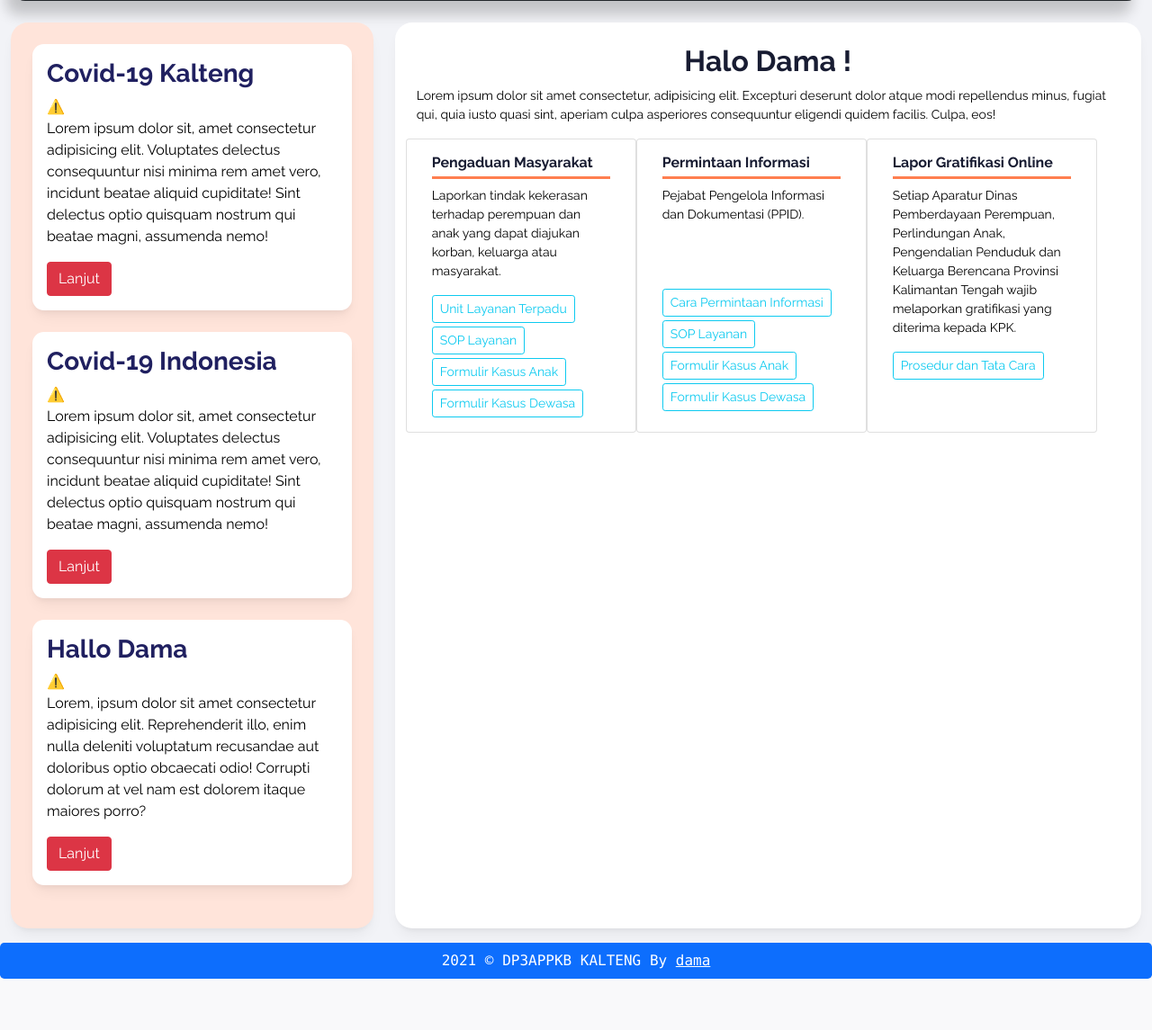
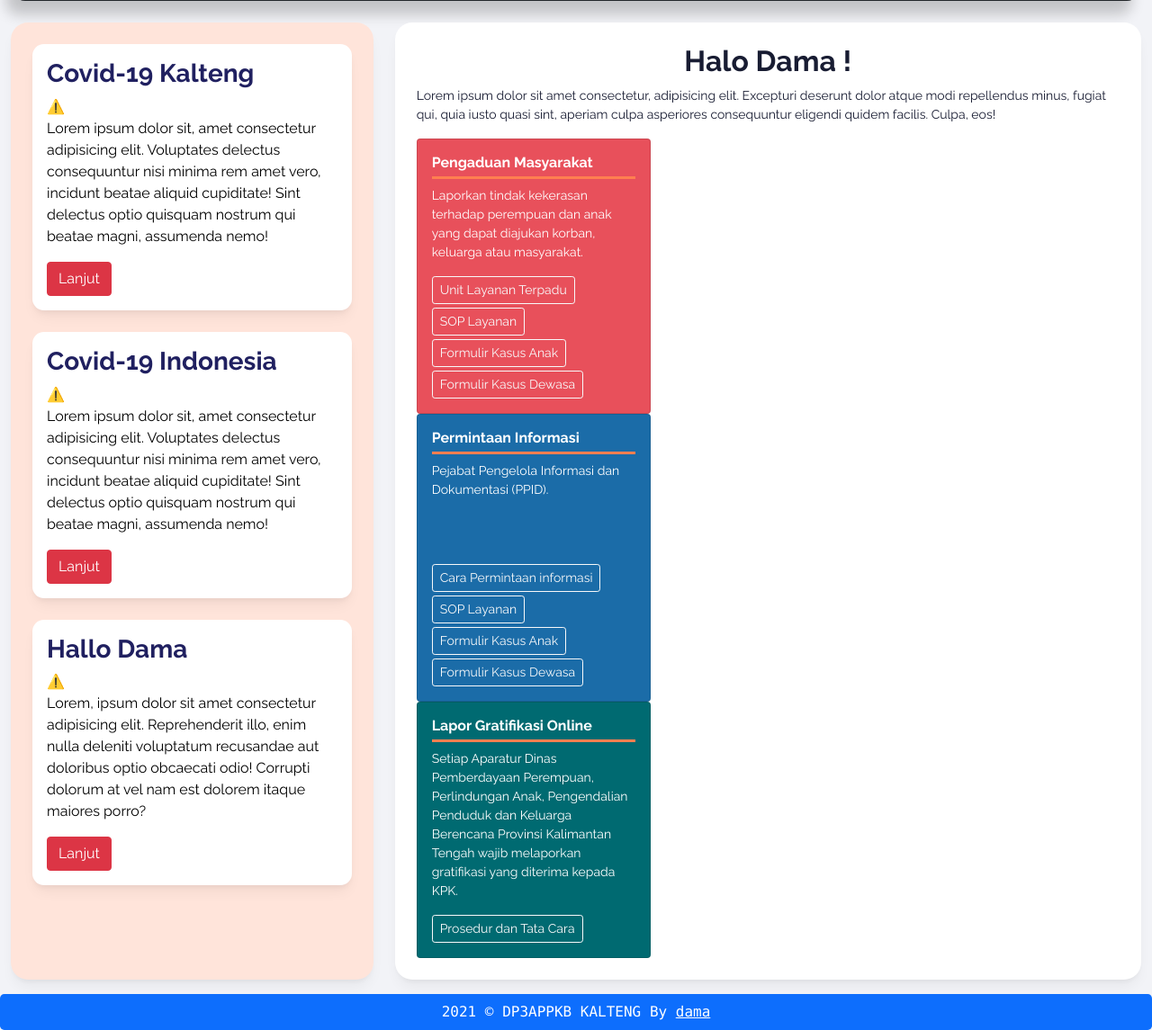
Before and after one commit to damaputraa/DP3APPKB-KALTENG, a PHP site: page /public/html/main.html in a window 1280 px wide. Shown: the part 839-1984 px from the top of the page at 90% size. Before the commit the page ends 1927 px from the top, so only its background shows below. Run offline with PHP 8.4, Linux system fonts and the light colour scheme; some web fonts are replaced.

Commit message:
14 April 2021 jam 4 shubuh

```diff
--- a/public/css/main.css
+++ b/public/css/main.css
@@ -53,7 +53,6 @@ nav {
 .kotak-kiri p {
 	font-size: 14px;
 	font-weight: 500;
-	color: #000000;
 }
 
 .kotak-kanan{
@@ -93,6 +92,10 @@ a:hover{
 	opacity: 0.8;
 }
 
+#head-atas {
+	position: sticky; top: 0;
+	z-index: 10;
+}
 
 @media (max-width: 500px) {
 	#head-atas {
--- a/public/html/main.html
+++ b/public/html/main.html
@@ -1,5 +1,6 @@
 <!DOCTYPE html>
 <html lang="en">
+
 <head>
 	<meta charset="utf-8">
 	<meta name="viewport" content="width=device-width, initial-scale=1">
@@ -42,7 +43,7 @@
 <body class="main-page">
 	<main>
 		<!-- Format halaman -->
-		<div class="container-fluid">
+		<div class="container-fluid content">
 			<!-- Header Atas -->
 			<div class="container-fluid border-2">
 				<header
@@ -62,7 +63,9 @@
 			</div>
 
 			<!-- Navigasi Bar -->
-			<nav id="head-atas" class="navbar navbar-dark navbar-expand-lg justify-content-center btco-hover-menu rounded-2 fw-bold" style="background-color: #413c69;">
+			<nav id="head-atas"
+				class="navbar navbar-dark navbar-expand-lg justify-content-center btco-hover-menu rounded-2 fw-bold"
+				style="background-color: #413c69;">
 				<div class="container-fluid ">
 					<a class="navbar-brand" href="#">DP3APPKB</a>
 					<button class="navbar-toggler" type="button" data-bs-toggle="collapse"
@@ -201,7 +204,9 @@
 				</div>
 				<div class="carousel-inner">
 					<div class="carousel-item active">
-							<lottie-player class="" src="https://assets8.lottiefiles.com/packages/lf20_2v2beqrh.json" width="100%" mode="bounce" background="#FFFFFF"  speed="1"  style="width: 100%; height: auto;"  loop autoplay></lottie-player>
+						<lottie-player class="" src="https://assets8.lottiefiles.com/packages/lf20_2v2beqrh.json" width="100%"
+							mode="bounce" background="#FFFFFF" speed="1" style="width: 100%; height: auto;" loop autoplay>
+						</lottie-player>
 						<rect width="100%" height="100%" fill="#777" alt="">
 							<div class="container">
 								<div class="carousel-caption text-start">
@@ -212,7 +217,8 @@
 							</div>
 					</div>
 					<div class="carousel-item">
-						<lottie-player src="https://assets4.lottiefiles.com/packages/lf20_ruhz5ryv.json"  background="transparent"  speed="1" width="100%"  style="width: 100%; height: auto;" bounce  loop  autoplay></lottie-player>
+						<lottie-player src="https://assets4.lottiefiles.com/packages/lf20_ruhz5ryv.json" background="transparent"
+							speed="1" width="100%" style="width: 100%; height: auto;" bounce loop autoplay></lottie-player>
 						<div class="container">
 							<div class="carousel-caption text-end">
 								<h1>One more for good measure.</h1>
@@ -223,7 +229,9 @@
 					</div>
 
 					<div class="carousel-item">
-							<lottie-player class="" src="https://assets8.lottiefiles.com/packages/lf20_2v2beqrh.json" width="100%" mode="bounce" background="#FFFFFF"  speed="1"  style="width: 100%; height: auto;"  loop autoplay></lottie-player>
+						<lottie-player class="" src="https://assets8.lottiefiles.com/packages/lf20_2v2beqrh.json" width="100%"
+							mode="bounce" background="#FFFFFF" speed="1" style="width: 100%; height: auto;" loop autoplay>
+						</lottie-player>
 
 						<div class="container">
 							<div class="carousel-caption">
@@ -250,20 +258,29 @@
 					<div class="h-100 p-4 kotak-kanan">
 						<div class="isi-kotak-kanan p-3 mb-4 ">
 							<h3 class="fw-bolder">Covid-19 Kalteng</h3>
-							<lottie-player src="https://assets4.lottiefiles.com/private_files/lf30_Hkcqv3.json" mode="bounce" background="transparent"  speed="1"  style="width: 100%; height: auto;"  loop  autoplay></lottie-player>
-							<p class="lh-base">Lorem ipsum dolor sit, amet consectetur adipisicing elit. Voluptates delectus consequuntur nisi minima rem amet vero, incidunt beatae aliquid cupiditate! Sint delectus optio quisquam nostrum qui beatae magni, assumenda nemo!</p>
+							<lottie-player src="https://assets4.lottiefiles.com/private_files/lf30_Hkcqv3.json" mode="bounce"
+								background="transparent" speed="1" style="width: 100%; height: auto;" loop autoplay></lottie-player>
+							<p class="lh-base">Lorem ipsum dolor sit, amet consectetur adipisicing elit. Voluptates delectus
+								consequuntur nisi minima rem amet vero, incidunt beatae aliquid cupiditate! Sint delectus optio quisquam
+								nostrum qui beatae magni, assumenda nemo!</p>
 							<button class="btn btn-danger" type="button">Lanjut</button>
 						</div>
 						<div class="isi-kotak-kanan p-3 mb-4 ">
 							<h3 class="fw-bolder">Covid-19 Indonesia</h3>
-							<lottie-player src="https://assets4.lottiefiles.com/packages/lf20_ruhz5ryv.json"  background="transparent"  speed="1"  style="width: 100%; height: auto;"  loop  autoplay></lottie-player>
-							<p class="lh-base">Lorem ipsum dolor sit, amet consectetur adipisicing elit. Voluptates delectus consequuntur nisi minima rem amet vero, incidunt beatae aliquid cupiditate! Sint delectus optio quisquam nostrum qui beatae magni, assumenda nemo!</p>
+							<lottie-player src="https://assets4.lottiefiles.com/packages/lf20_ruhz5ryv.json" background="transparent"
+								speed="1" style="width: 100%; height: auto;" loop autoplay></lottie-player>
+							<p class="lh-base">Lorem ipsum dolor sit, amet consectetur adipisicing elit. Voluptates delectus
+								consequuntur nisi minima rem amet vero, incidunt beatae aliquid cupiditate! Sint delectus optio quisquam
+								nostrum qui beatae magni, assumenda nemo!</p>
 							<button class="btn btn-danger" type="button">Lanjut</button>
 						</div>
 						<div class="isi-kotak-kanan p-3 mb-4 ">
 							<h3 class="fw-bolder">Hallo Dama</h3>
-							<lottie-player src="https://assets8.lottiefiles.com/packages/lf20_arq6m8vt.json" mode="bounce" background="transparent"  speed="2"  style="width: 100%; height: auto;"  loop  autoplay></lottie-player>
-							<p class="lh-base">Lorem, ipsum dolor sit amet consectetur adipisicing elit. Reprehenderit illo, enim nulla deleniti voluptatum recusandae aut doloribus optio obcaecati odio! Corrupti dolorum at vel nam est dolorem itaque maiores porro?</p>
+							<lottie-player src="https://assets8.lottiefiles.com/packages/lf20_arq6m8vt.json" mode="bounce"
+								background="transparent" speed="2" style="width: 100%; height: auto;" loop autoplay></lottie-player>
+							<p class="lh-base">Lorem, ipsum dolor sit amet consectetur adipisicing elit. Reprehenderit illo, enim
+								nulla deleniti voluptatum recusandae aut doloribus optio obcaecati odio! Corrupti dolorum at vel nam est
+								dolorem itaque maiores porro?</p>
 							<button class="btn btn-danger" type="button">Lanjut</button>
 						</div>
 					</div>
@@ -272,23 +289,28 @@
 					<div class="h-100 p-4 kotak-kiri">
 						<!-- <lottie-player class="" src="https://assets8.lottiefiles.com/packages/lf20_2v2beqrh.json" width="100%" mode="bounce" background="#FFFFFF"  speed="1"  style="width: 100%; height: auto;"  loop autoplay></lottie-player> -->
 						<h2 class="text-center fw-bold">Halo Dama ! </h2>
-						<p>Lorem ipsum dolor sit amet consectetur, adipisicing elit. Excepturi deserunt dolor atque modi repellendus minus, fugiat qui, quia iusto quasi sint, aperiam culpa asperiores consequuntur eligendi quidem facilis. Culpa, eos!</p>
-						<div class="row">
-						<div class="card" style="width: 16rem;">
+						<p>Lorem ipsum dolor sit amet consectetur, adipisicing elit. Excepturi deserunt dolor atque modi repellendus
+							minus, fugiat qui, quia iusto quasi sint, aperiam culpa asperiores consequuntur eligendi quidem facilis.
+							Culpa, eos!</p>
+							<div class="col-md-12" style="height: auto; width: auto;">
+								<div class="col-md-4">
+									<div class="card text-white" style=" background-color: #e8505b; color: white;">
 										<div class="card-body">
 											<h6 class="card-title fw-bold">Pengaduan Masyarakat
-									<div class="class" style="border-bottom-style: solid;
-								border-bottom-color: coral; padding: 3px;"></div>
+												<div class="class" style="border-bottom-style: solid;border-bottom-color: coral; padding: 3px;"></div>
 											</h6>
 
-								<p class="card-text">Laporkan tindak kekerasan terhadap perempuan dan anak yang dapat diajukan korban, keluarga atau masyarakat.</p>
-								<a href="#" class="card-link btn btn-outline-info btn-sm mb-1">Unit Layanan Terpadu</a><br>
-								<a href="#" class="card-link btn btn-outline-info btn-sm mb-1">SOP Layanan</a><br>
-								<a href="#" class="card-link btn btn-outline-info btn-sm mb-1">Formulir Kasus Anak</a><br>
-								<a href="#" class="card-link btn btn-outline-info btn-sm">Formulir Kasus Dewasa</a>
+											<p class="card-text">Laporkan tindak kekerasan terhadap perempuan dan anak yang dapat diajukan
+												korban, keluarga atau masyarakat.</p>
+											<a href="#" class="card-link btn btn-outline-light btn-sm mb-1">Unit Layanan Terpadu</a><br>
+											<a href="#" class="card-link btn btn-outline-light btn-sm mb-1">SOP Layanan</a><br>
+											<a href="#" class="card-link btn btn-outline-light btn-sm mb-1">Formulir Kasus Anak</a><br>
+											<a href="#" class="card-link btn btn-outline-light btn-sm">Formulir Kasus Dewasa</a>
 										</div>
 									</div>
-						<div class="card" style="width: 16rem;">
+								</div>
+								<div class="col-md-4">
+									<div class="card text-white" style=" background-color: #1b6ca8;">
 										<div class="card-body">
 											<h6 class="card-title fw-bold">Permintaan Informasi
 												<div class="class" style="border-bottom-style: solid;
@@ -296,21 +318,26 @@
 											</h6>
 
 											<p class="card-text mb-5">Pejabat Pengelola Informasi dan Dokumentasi (PPID).</p><br>
-								<a href="#" class="card-link btn btn-outline-info btn-sm mb-1">Cara Permintaan Informasi</a><br>
-								<a href="#" class="card-link btn btn-outline-info btn-sm mb-1">SOP Layanan</a><br>
-								<a href="#" class="card-link btn btn-outline-info btn-sm mb-1">Formulir Kasus Anak</a><br>
-								<a href="#" class="card-link btn btn-outline-info btn-sm">Formulir Kasus Dewasa</a>
+											<a href="#" class="card-link btn btn-outline-light btn-sm mb-1">Cara Permintaan informasi</a><br>
+											<a href="#" class="card-link btn btn-outline-light btn-sm mb-1">SOP Layanan</a><br>
+											<a href="#" class="card-link btn btn-outline-light btn-sm mb-1">Formulir Kasus Anak</a><br>
+											<a href="#" class="card-link btn btn-outline-light btn-sm">Formulir Kasus Dewasa</a>
 										</div>
 									</div>
-						<div class="card" style="width: 16rem;">
+								</div>
+								<div class="col-md-4">
+									<div class="card text-white" style=" background-color: #006a71;">
 										<div class="card-body">
 											<h6 class="card-title fw-bold">Lapor Gratifikasi Online
 												<div class="class" style="border-bottom-style: solid;
 								border-bottom-color: coral; padding: 3px;"></div>
 											</h6>
 
-								<p class="card-text ">Setiap Aparatur Dinas Pemberdayaan Perempuan, Perlindungan Anak, Pengendalian Penduduk dan Keluarga Berencana Provinsi Kalimantan Tengah wajib melaporkan gratifikasi yang diterima kepada KPK.</p>
-								<a href="#" class="card-link btn btn-outline-info btn-sm">Prosedur dan Tata Cara</a>
+											<p class="card-text ">Setiap Aparatur Dinas Pemberdayaan Perempuan, Perlindungan Anak,
+												Pengendalian Penduduk dan Keluarga Berencana Provinsi Kalimantan Tengah wajib melaporkan
+												gratifikasi yang diterima kepada KPK.</p>
+											<a href="#" class="card-link btn btn-outline-light btn-sm">Prosedur dan Tata Cara</a>
+										</div>
 									</div>
 								</div>
 							</div>
@@ -325,7 +352,7 @@
 			</div>
 	</main>
 </body>
-
+<script src="../js/scroll-sticky-nav.js"></script>
 <script src="../../assets/dist/js/bootstrap.bundle.min.js"></script>
 <script src="../js/bootstrap-4-hover-navbar.js"></script>
 
--- /dev/null
+++ b/public/js/scroll-sticky-nav.js
@@ -0,0 +1,17 @@
+// When the user scrolls the page, execute myFunction
+window.onscroll = function() {myFunction()};
+
+// Get the header
+var header = document.getElementById("head-atas");
+
+// Get the offset position of the navbar
+var sticky = header.offsetTop;
+
+// Add the sticky class to the header when you reach its scroll position. Remove "sticky" when you leave the scroll position
+function myFunction() {
+  if (window.pageYOffset > sticky) {
+    header.classList.add("sticky");
+  } else {
+    header.classList.remove("sticky");
+  }
+}
```
Lines whose indentation alone changed are shown as unchanged.
